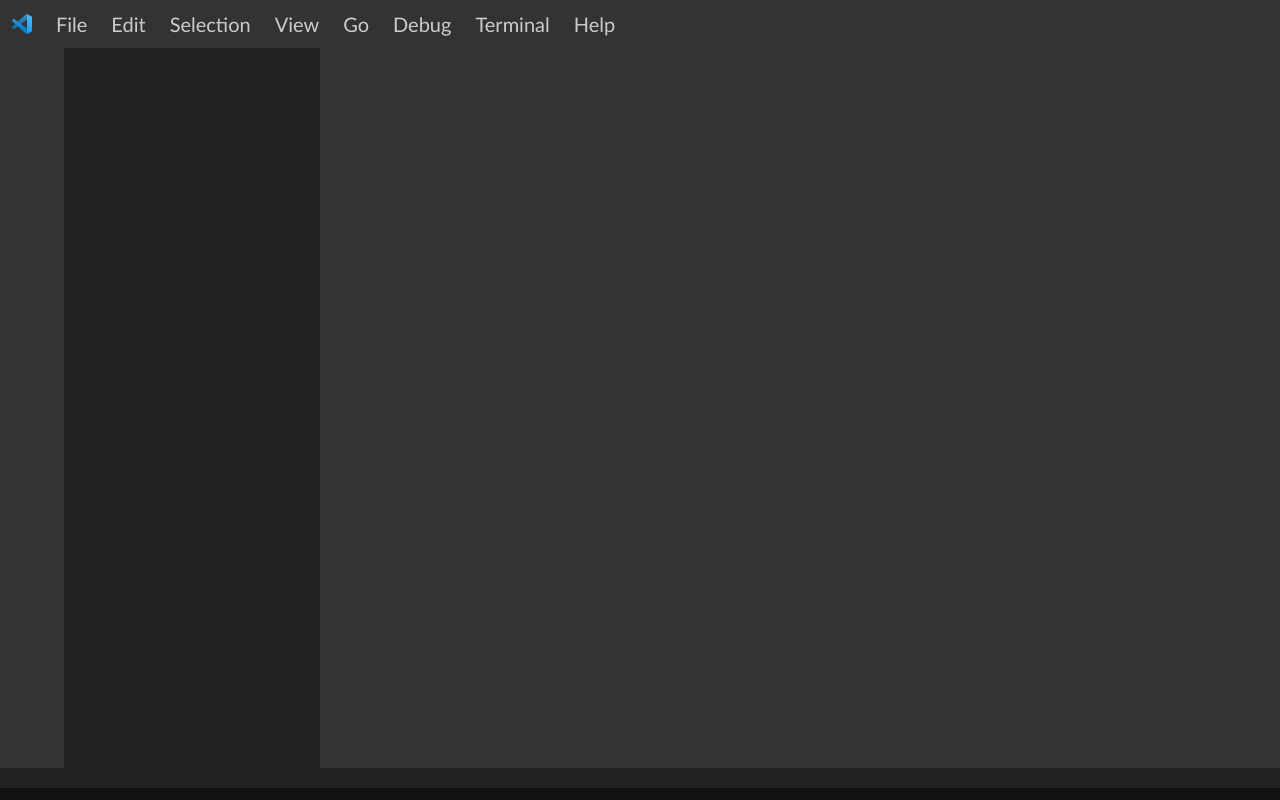
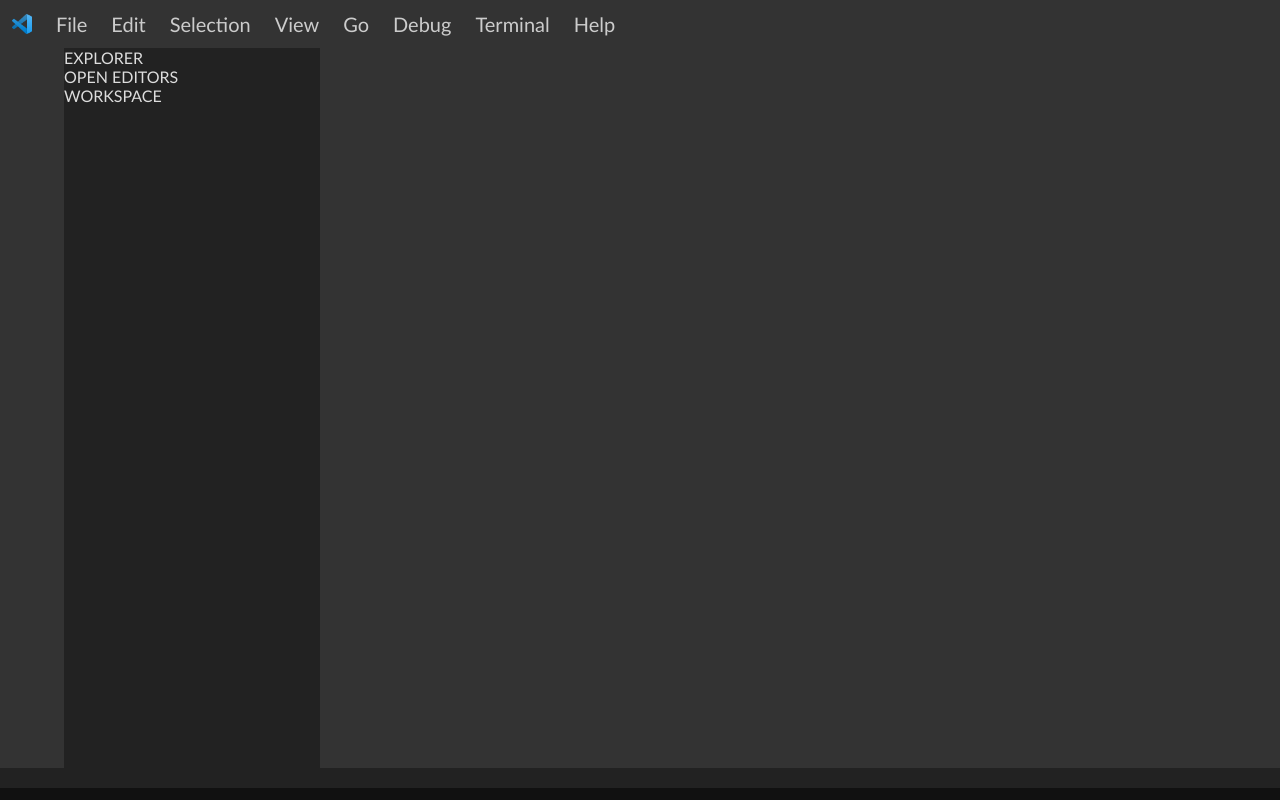
Before and after one commit to dev-song/homepage, a plain HTML site: page hymn_to_vsc/hymn.html in a window 1280 px wide. Drawn offline with Linux system fonts and the light colour scheme.

Commit message:
Add: Side-bar elements
------------------------------------------
> Add sidebar elements

```diff
--- a/hymn_to_vsc/hymn.html
+++ b/hymn_to_vsc/hymn.html
@@ -44,12 +44,14 @@
                     </div>
                 </section>
                 <section class="side_bar">
-                    <div class="side_bar-title"></div>
+                    <div class="side_bar-title">
+                        <p>EXPLORER</p>
+                    </div>
                     <div class="side_bar-item editor_list">
-
+                        <p>OPEN EDITORS</p>
                     </div>
                     <div class="side_bar-item workspace">
-
+                        <p>WORKSPACE</p>
                     </div>
                 </section>
                 <section class="code_editor"></section>
--- a/hymn_to_vsc/styles.css
+++ b/hymn_to_vsc/styles.css
@@ -52,6 +52,7 @@ header {
 main {
     display: flex;
     height: 90vh;
+    color: #dddddd;
 }
 
 .activity_bar {
```
